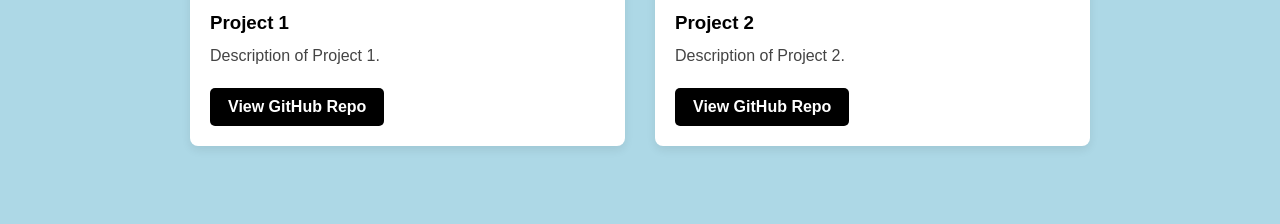
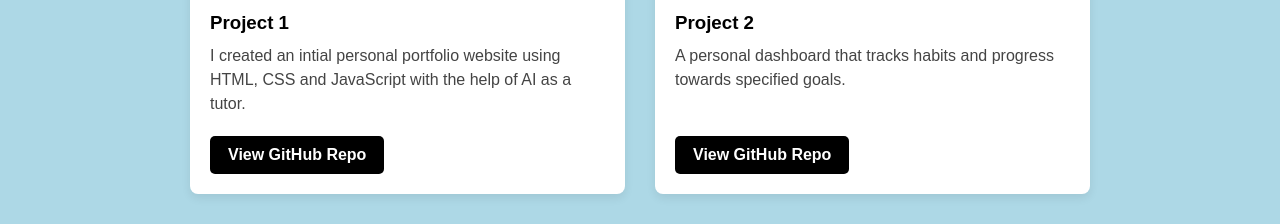
Before and after one commit to MichaelOKodwiw/mokportfoliov1, a plain HTML site: page index.html in a window 1280 px wide. Shown: the part 1655-1879 px from the top of the page. Drawn offline with Linux system fonts and the light colour scheme.

Commit message:
Updated links decriptions README

```diff
--- a/index.html
+++ b/index.html
@@ -34,7 +34,7 @@
                     <h1 class="hero-title">Hi, I'm Michael.</h1>
                     <p class="hero-text">A software developer learning to create clean, accessible and user-friendly web applications.</p>
 
-                    <!-- Fixed: Styled the <a> tag directly as a button instead of nesting <a> inside <button> -->
+
                     <a href="#contact" class="hero-btn">Get in Touch</a>
                 </div>
             </div>
@@ -58,19 +58,18 @@
             <h2 class="projects-title">My Projects</h2>
             <div class="project-grid">
 
-                <!-- Fixed: Moved the GitHub link INSIDE .project-card and removed the outer <button> -->
                 <div class="project-card">
                     <img src="images/Project 1.png" alt="Project 1" height="200" width="300">
                     <h3>Project 1</h3>
-                    <p>Description of Project 1.</p>
-                    <a href="#" target="_blank" rel="noopener noreferrer" class="btn">View GitHub Repo</a>
+                    <p>I created an intial personal portfolio website using HTML, CSS and JavaScript with the help of AI as a tutor.</p>
+                    <a href="https://github.com/MichaelOKodwiw/mokportfoliov1" target="_blank" rel="noopener noreferrer" class="btn">View GitHub Repo</a>
                 </div>
 
                 <div class="project-card">
                     <img src="images/Project 2.png" alt="Project 2" height="200" width="300">
                     <h3>Project 2</h3>
-                    <p>Description of Project 2.</p>
-                    <a href="#" target="_blank" rel="noopener noreferrer" class="btn">View GitHub Repo</a>
+                    <p>A personal dashboard that tracks habits and progress towards specified goals.</p>
+                    <a href="https://github.com/MichaelOKodwiw/FocusDesk/" target="_blank" rel="noopener noreferrer" class="btn">View GitHub Repo</a>
                 </div>
 
             </div>
```
Also changed, not shown: images/Project 1.png, 1 other file.
